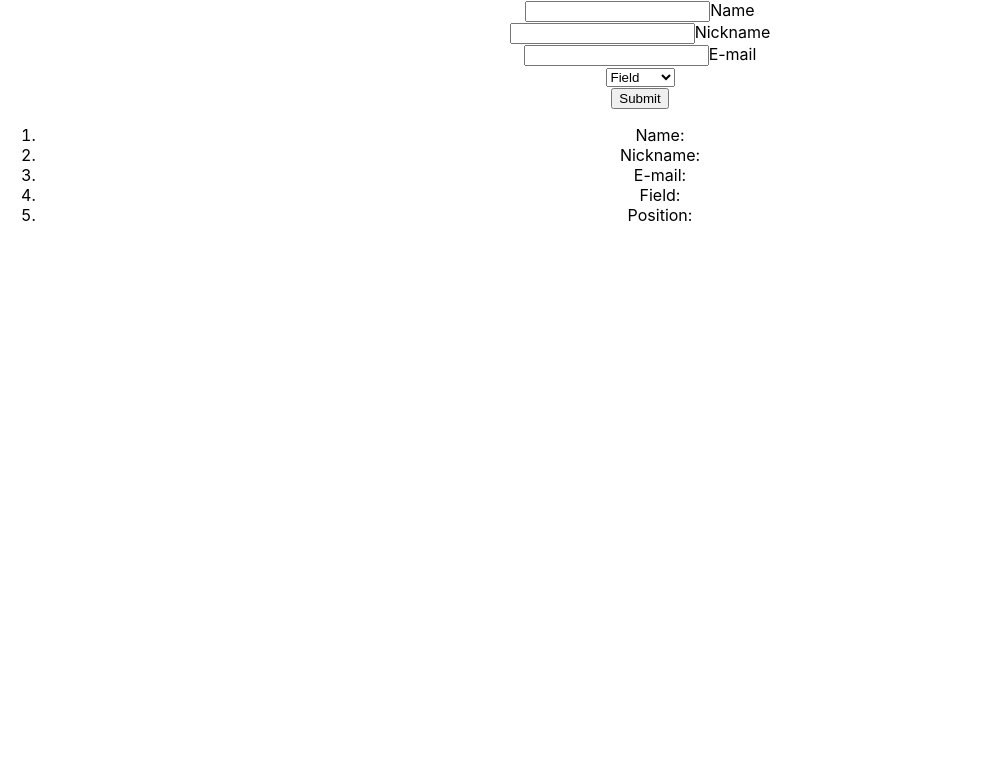
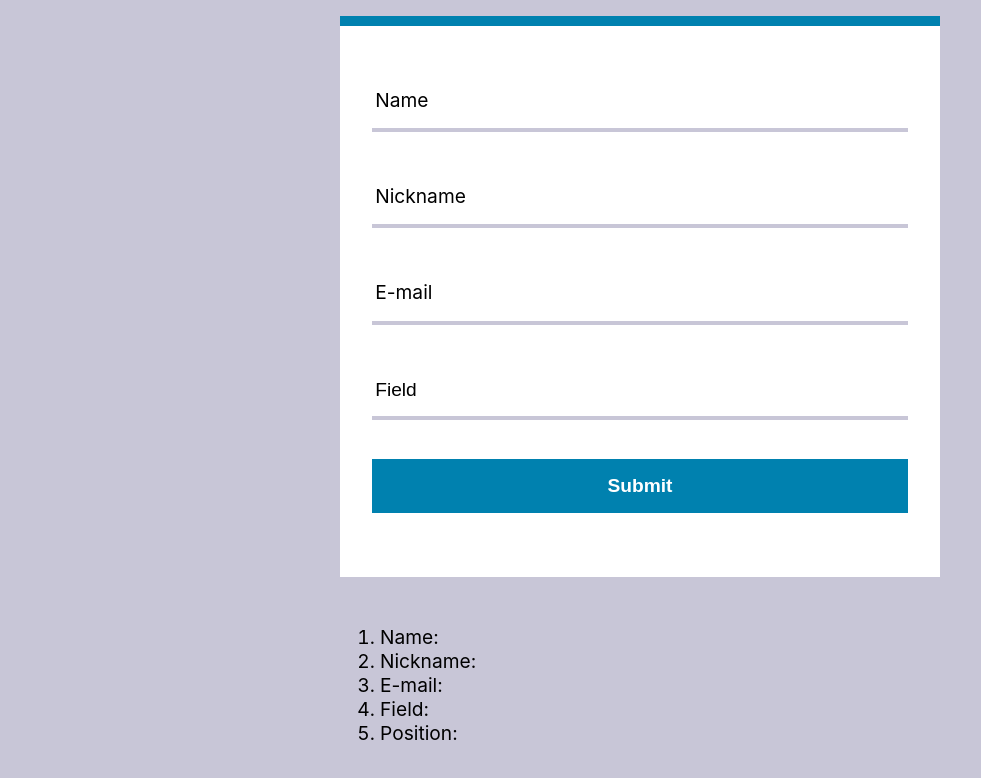
Before and after one commit to brokenPattern/frontend, a React (Create React App) app: page / in a window 1280 px wide. Shown: the top 778 px of the page, without its empty margins (0-981 px from the left). Built offline with nearby package versions, Linux system fonts and the light colour scheme.

Commit message:
basic styles a'la material design.
styling abilities shown in 'webmaster' task

```diff
--- a/src/App.css
+++ b/src/App.css
@@ -1,6 +1,9 @@
-.App {
-  text-align: center;
+html,
+body {
+    background: #C8C6D7;
 }
+
+.App {}
 
 .App-logo {
     height: 40vmin;
@@ -20,9 +23,109 @@
 .App-link {
     color: #09d3ac;
 }
-.error{
-    border: 1px solid red;
+
+#form-helper {
+    box-sizing: border-box;
+    width: 95%;
+    max-width: 600px;
+    font-size: 1.2rem;
+    margin: 0 auto;
 }
-.success{
-    border: 1px solid green;
+
+#form-helper form {
+    margin: 1rem auto 3rem;
+    padding: 3rem 2rem;
+    background: #ffffff;
+    border-top: 10px solid #0081AF;
 }
+
+#form-helper * {
+    box-sizing: border-box;
+}
+
+
+#form-helper .row {
+    position: relative;
+    margin-bottom: 2.4rem;
+}
+
+#form-helper label {
+    position: absolute;
+    top: 0.85rem;
+    left: 0.2rem;
+    padding: 0;
+    z-index: 0;
+    transform: scale(1) translate3d(0, 0, 0);
+    transform-origin: left top;
+    transition: all 0.15s ease-in-out;
+}
+
+#form-helper label.filled,
+#form-helper input:focus + label {
+    transform: scale(0.7) translate3d(0, -2.4rem, 0);
+}
+
+#form-helper input,
+#form-helper select,
+#form-helper button {
+    font-size: 1.2rem;
+    position: relative;
+    z-index: 20;
+    display: block;
+    width: 100%;
+    margin-bottom: 1rem;
+    border: 0;
+    border-bottom: 4px solid #C8C6D7;
+    box-shadow: none;
+    background: transparent;
+    padding: 1rem 0.2rem;
+    outline: none;
+    transition: all 0.15s ease-in-out;
+    -webkit-appearance: none;
+    -moz-appearance: none;
+    appearance: none;
+    border-radius: 0;
+}
+
+select {
+    cursor: pointer;
+}
+
+select:after {
+    content: '&#x25bc;'
+}
+
+#form-helper input:focus,
+#form-helper select:focus {
+    outline: 0;
+    border-color: #0081AF;
+}
+
+#form-helper input[type="submit"],
+#form-helper button {
+    background: #0081AF;
+    font-weight: bold;
+    border: 0;
+    color: #fff;
+    cursor: pointer;
+}
+
+
+#form-helper .error input,
+#form-helper .error select {
+    border-color: #BB342F;
+
+}
+
+#form-helper .success input,
+#form-helper .success select {
+    border-color: #8CBCB9;
+}
+
+.error-message {
+    font-size: 0.9rem;
+    position: absolute;
+    top: 105%;
+    left: 0.2rem;
+    color: #BB342F
+}
--- a/src/PersonalDataForm.js
+++ b/src/PersonalDataForm.js
@@ -41,6 +41,9 @@ export default class PersonalDataForm extends React.Component {
                 position: 'Please choose your position',
             },
         }
+        this.validateField = this.validateField.bind(this);
+        this.updateState = this.updateState.bind(this);
+        this.switchSelects = this.switchSelects.bind(this);
     }
 
 
@@ -180,20 +183,20 @@ export default class PersonalDataForm extends React.Component {
         if (this.state.formSent) {
 
             return (
-                <><ol>
+                <div id="form-helper"><ol>
                     <li>Name: {this.state.fieldValues.name}</li>
                     <li>Nickname: {this.state.fieldValues.nickName}</li>
                     <li>E-mail: {this.state.fieldValues.email}</li>
                     <li>Field: {this.state.fieldValues.field}</li>
                     <li>Position: {this.state.fieldValues.position}</li>
                 </ol>
-                <button onClick={this.openResults}>view results in new Tab (Local Storage)</button></>
+                <button onClick={this.openResults}>view results in new Tab (Local Storage)</button></div>
             )
 
         } else {
 
             return (
-                <>
+                <div id="form-helper">
                     <form action="" id="personal-data-form" onSubmit={this.submitPersonalDataForm} noValidate>
                         <div className={'row '
                                         + (this.state.fieldRequired.name && this.state.fieldTouched.name ?
@@ -202,7 +205,7 @@ export default class PersonalDataForm extends React.Component {
                                            : '')}>
 
                             <input name="name" type="text" noValidate onBlur={this.updateState}/>
-                            <label htmlFor="name">Name</label>
+                            <label className={this.state.fieldValues.name && 'filled'} htmlFor="name">Name</label>
 
                             {this.state.fieldRequired.name
                              && this.state.fieldTouched.name
@@ -218,7 +221,7 @@ export default class PersonalDataForm extends React.Component {
                                                : '')}>
 
                             <input name="nickName" type="text" noValidate onBlur={this.updateState}/>
-                            <label htmlFor="nickName">Nickname</label>
+                            <label className={this.state.fieldValues.nickName && 'filled'} htmlFor="nickName">Nickname</label>
 
                             {this.state.fieldRequired.nickName
                              && this.state.fieldTouched.nickName
@@ -233,7 +236,7 @@ export default class PersonalDataForm extends React.Component {
                                                : '')}>
 
                             <input name="email" type="email" noValidate onBlur={this.updateState}/>
-                            <label htmlFor="email">E-mail</label>
+                            <label className={this.state.fieldValues.email && 'filled'} htmlFor="email">E-mail</label>
 
                             {this.state.fieldRequired.email
                              && this.state.fieldTouched.email
@@ -260,7 +263,7 @@ export default class PersonalDataForm extends React.Component {
                              && <div className="error-message">{this.state.errorMsgs.field}</div>}
 
                         </div>
-
+                        {this.state.fieldValues.field &&
                         <div className={'row '
                                             + (this.state.fieldRequired.position && this.state.fieldTouched.position ?
                                                 (this.state.fieldValid.position ?
@@ -275,6 +278,7 @@ export default class PersonalDataForm extends React.Component {
                              && <div className="error-message">{this.state.errorMsgs.position}</div>}
 
                         </div>
+                            }
 
                         <input id="submit-button" type="submit" value="Submit"/>
                     </form>
@@ -287,7 +291,7 @@ export default class PersonalDataForm extends React.Component {
                         <li>Field: {this.state.fieldValues.field}</li>
                         <li>Position: {this.state.fieldValues.position}</li>
                     </ol>
-                </>
+                </div>
 
 
 
```
Lines whose indentation alone changed are shown as unchanged.
